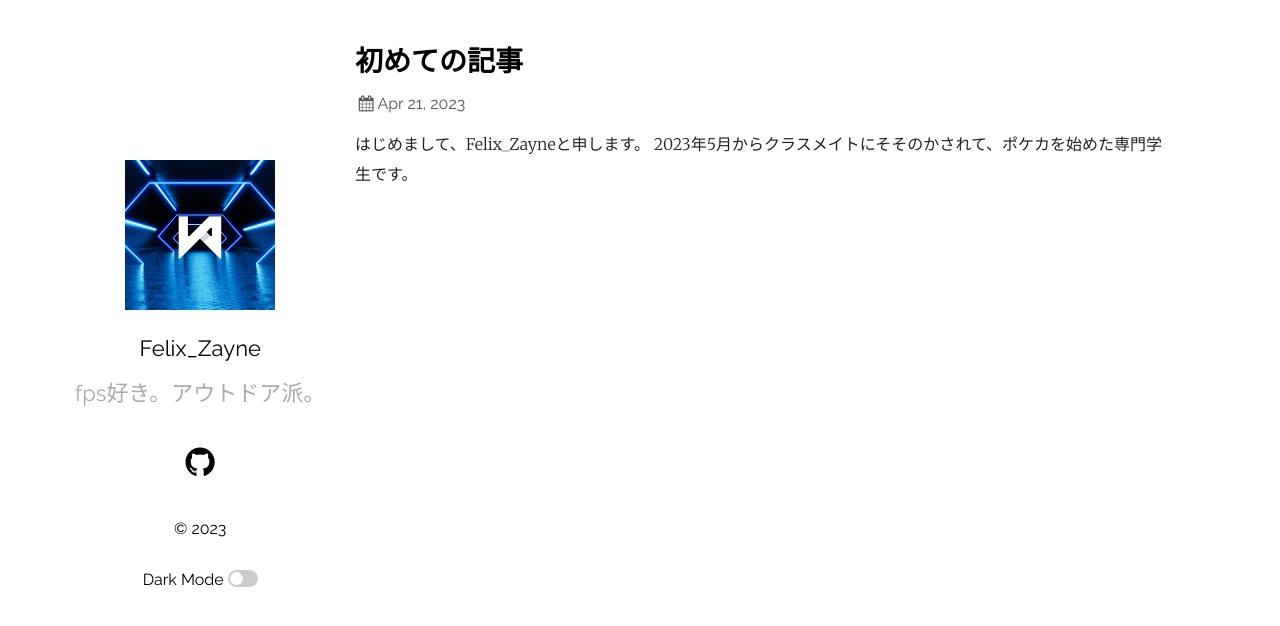
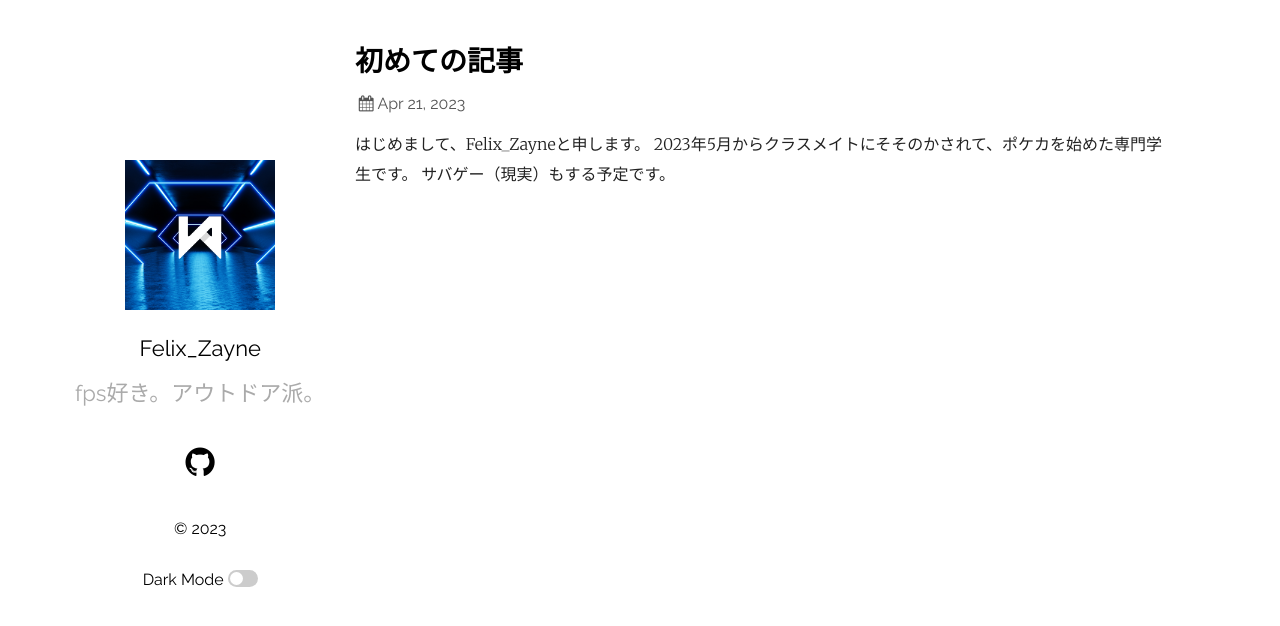
Before and after one commit to ayaponzu2525/ayaponzu2525.github.io, a Jekyll site: the page built from _posts/2023-04-21-article.markdown, in a window 1280 px wide. Shown: the top 626 px of the page. Built offline with Jekyll 4.4.1, drawn with Linux system fonts in a browser that asks for light colours.

Commit message:
本文変更

```diff
--- a/_posts/2023-04-21-article.markdown
+++ b/_posts/2023-04-21-article.markdown
@@ -6,3 +6,4 @@ categories:
 ---
 はじめまして、Felix_Zayneと申します。
 2023年5月からクラスメイトにそそのかされて、ポケカを始めた専門学生です。
+サバゲー（現実）もする予定です。
```
